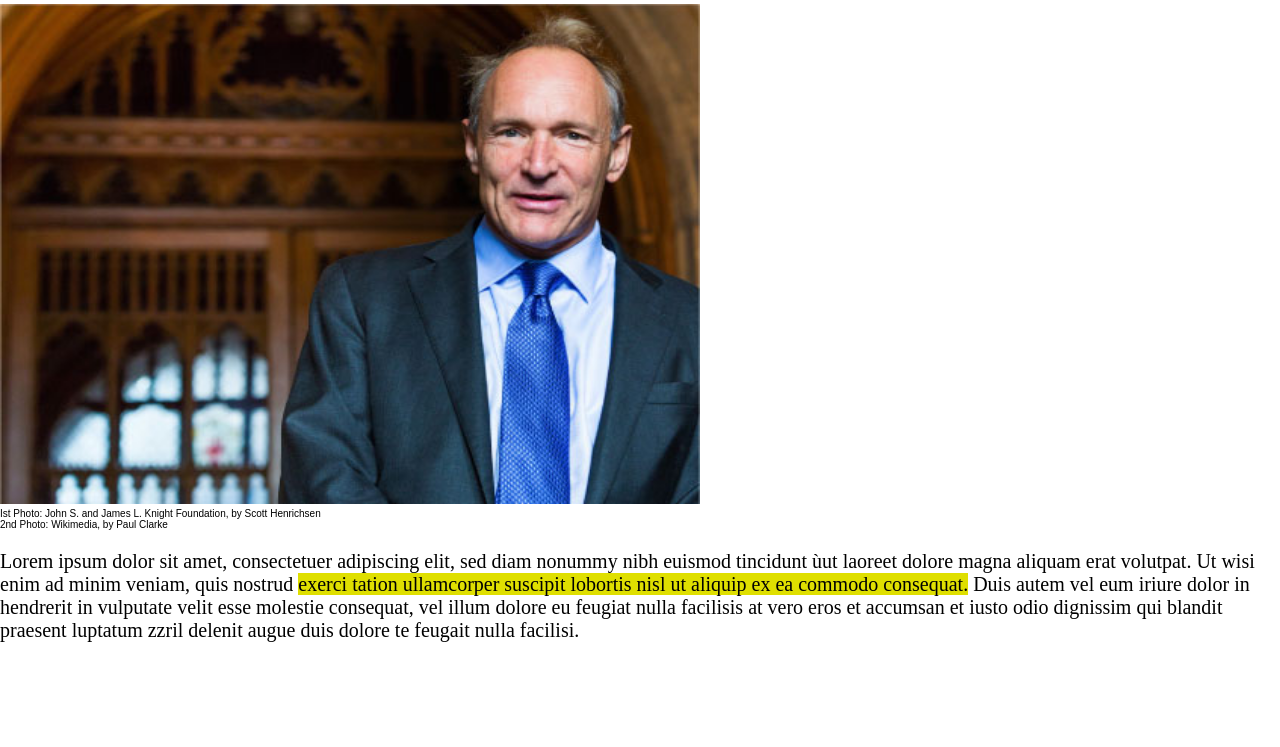
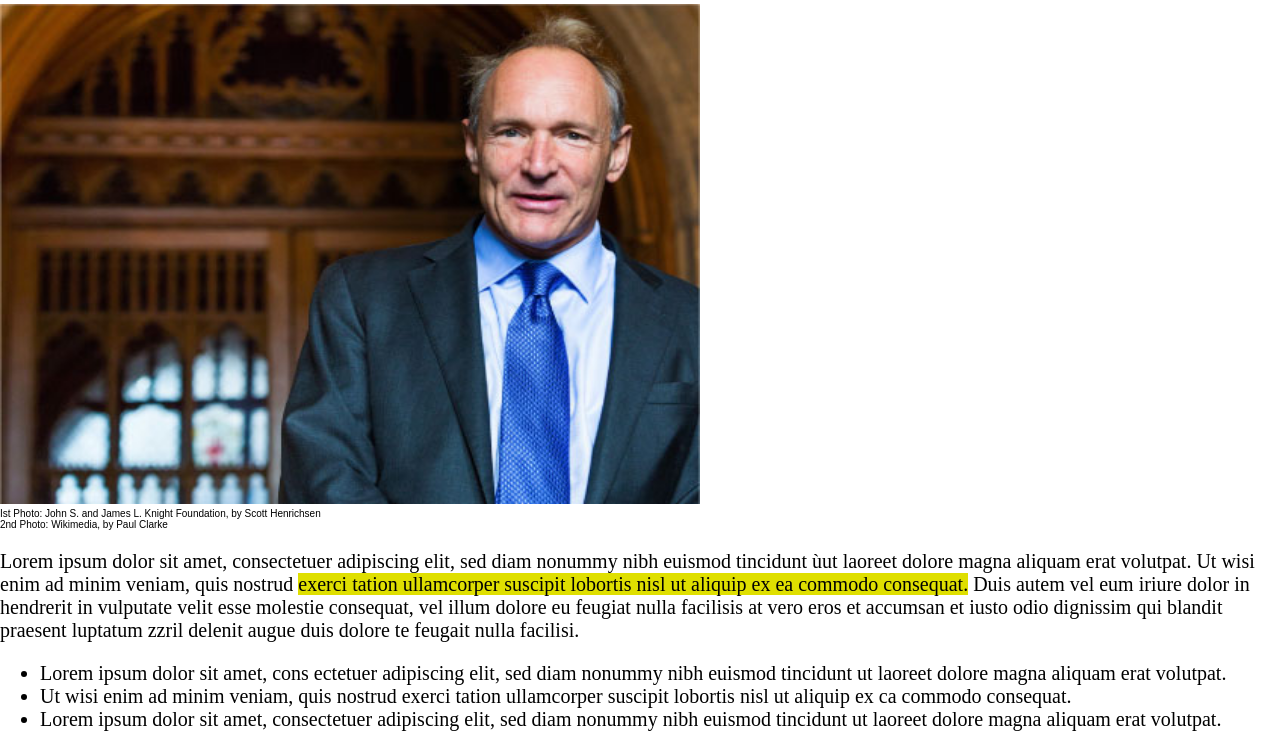
Before and after one commit to DomenicoAgostino/html-css-booleaner, a plain HTML site: page index.html in a window 1280 px wide. Shown: the part 740-1487 px from the top of the page. Before the commit the page ends 1402 px from the top, so only its background shows below. Drawn offline with Linux system fonts and the light colour scheme.

Commit message:
Inserimento lista puntata

```diff
--- a/css/style.css
+++ b/css/style.css
@@ -49,3 +49,7 @@ h1 {
   background:rgb(223, 223, 0);
 
 }
+
+li {
+  font-size: 20px;
+}
--- a/index.html
+++ b/index.html
@@ -43,6 +43,18 @@
 
 </section>
 
+
+<!-- lista puntata -->
+<section>
+  <ul>
+    <li>Lorem ipsum dolor sit amet, cons ectetuer adipiscing elit, sed diam nonummy nibh euismod tincidunt ut laoreet dolore magna aliquam erat volutpat.</li>
+    <li>Ut wisi enim ad minim veniam, quis nostrud exerci tation ullamcorper suscipit lobortis nisl ut aliquip ex ca commodo consequat.</li>
+    <li>Lorem ipsum dolor sit amet, consectetuer adipiscing elit, sed diam nonummy nibh euismod tincidunt ut laoreet dolore magna aliquam erat volutpat.</li>
+  </ul>
+
+</section>
+
+
   <main></main>
   <footer></footer>
 
```
